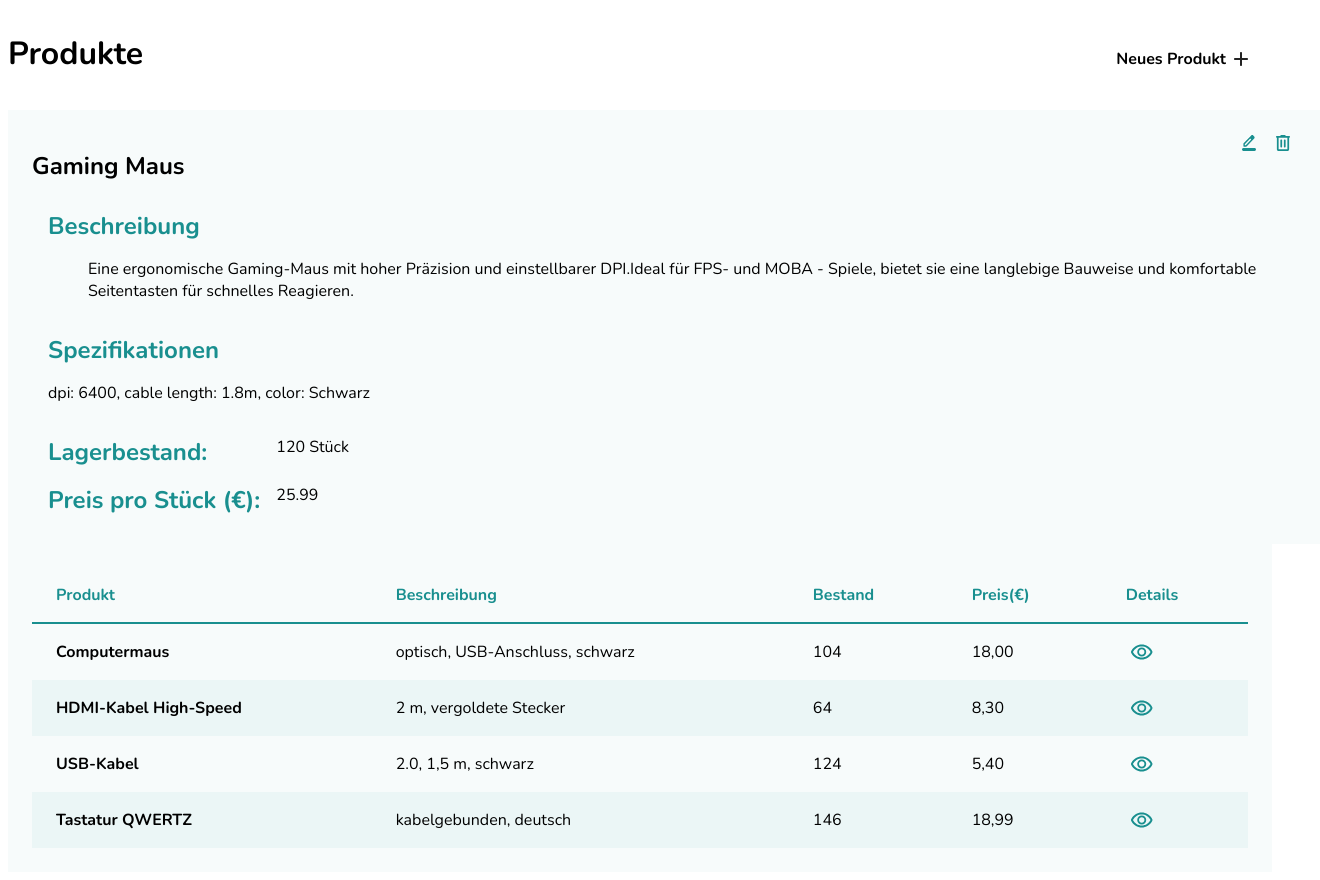
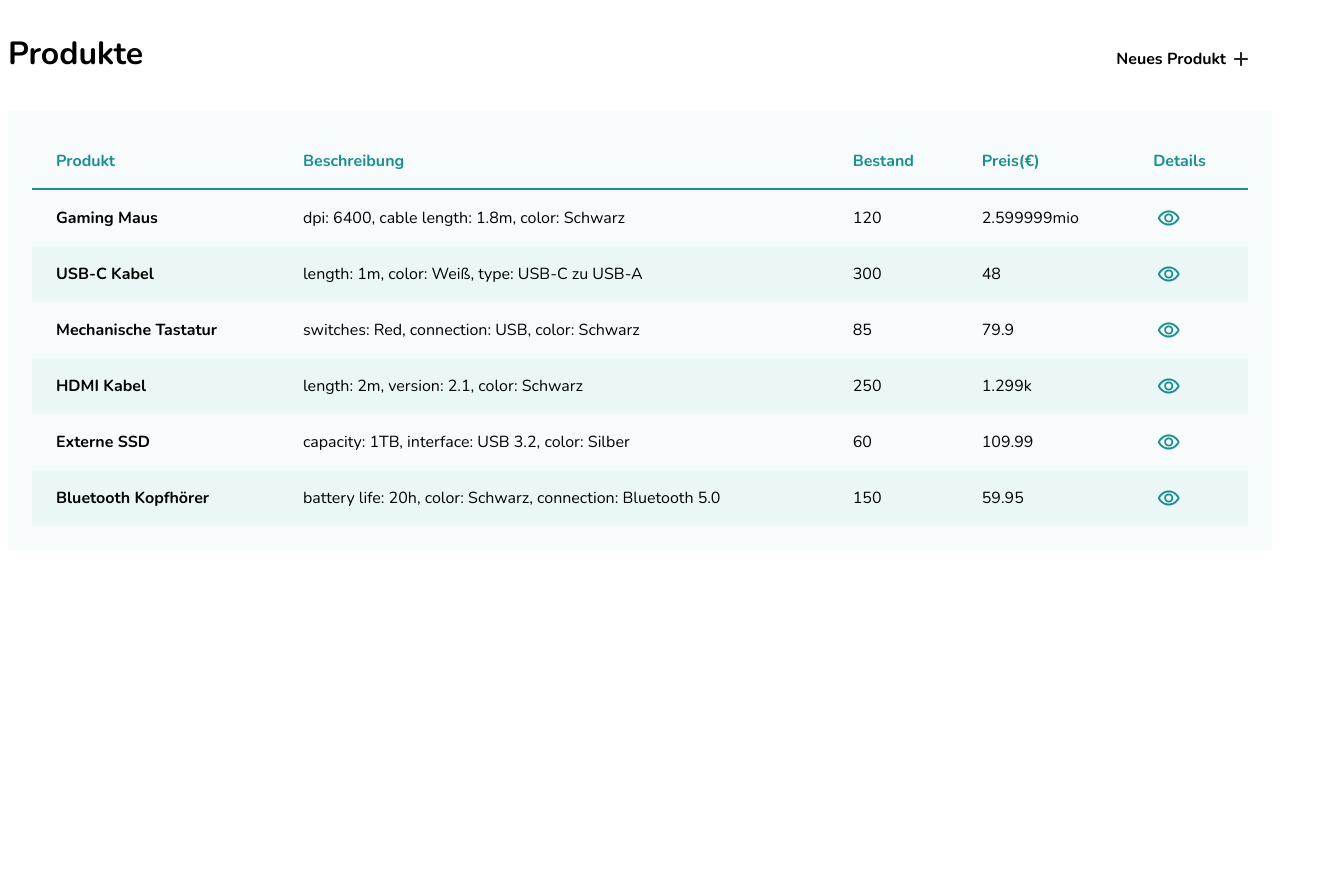
Before and after one commit to ChristianPohlschneider/product-list, an Angular app: page / in a window 1280 px wide. Shown: the whole page, 1320 px wide, since content can reach past the window. After the commit the page ends 800 px from the top, so only its background shows below. Built offline with nearby package versions, Linux system fonts and the light colour scheme.

Commit message:
addd product-list-interface and control flows

```diff
--- a/src/app/app.html
+++ b/src/app/app.html
@@ -1,5 +1,5 @@
 <app-header></app-header>
-<app-product-detail></app-product-detail>
+<!-- <app-product-detail></app-product-detail> -->
 <app-product-list></app-product-list>
 
 
--- a/src/app/layout/header/header.html
+++ b/src/app/layout/header/header.html
@@ -1,7 +1,26 @@
 <header class="main-header">
     <h1 class="main-header__title">Produkte</h1>
     <a class="btn" [class.btn--primary]="path==''" [class.btn--secondary]="path=='detail'">
+        @if(path == '') {
+        <svg xmlns="http://www.w3.org/2000/svg" width="12" height="12" viewBox="0 0 12 12" fill="none">
+            <path d="M2.54678 6.94109H10.9176C11.1298 6.94109 11.3077 6.86736 11.4513
+            6.71989C11.5948 6.57242 11.6666 6.38968 11.6666 6.17168C11.6666 5.95368 11.5948
+            5.77094 11.4513 5.62347C11.3077 5.476 11.1298 5.40226 10.9176
+            5.40226H2.54678L6.21719 1.63212C6.367 1.47824 6.43879 1.29871 6.43254 1.09353C6.4263
+            0.888349 6.34827 0.708819 6.19846 0.554936C6.04865 0.413876 5.87387 0.34014 5.67412
+            0.333728C5.47437 0.327316 5.29958 0.401052 5.14977 0.554936L0.205952
+            5.63309C0.131045 5.71003 0.0779867 5.79338 0.0467758 5.88315C0.0155649 5.97291
+            -4.1008e-05 6.06909 -4.1008e-05 6.17168C-4.1008e-05 6.27427 0.0155649 6.37044
+            0.0467758 6.46021C0.0779867 6.54997 0.131045 6.63333 0.205952 6.71027L5.14977
+            11.7884C5.2871 11.9295 5.45876 12 5.66475 12C5.87075 12 6.04865 11.9295 6.19846
+            11.7884C6.34827 11.6345 6.42318 11.4518 6.42318 11.2402C6.42318 11.0286 6.34827
+            10.8459 6.19846 10.692L2.54678 6.94109Z" fill="#1C1B1F" />
+        </svg>
+        }
+
         <span>{{btn_text}}</span>
+
+        @if(path != '') {
         <svg xmlns="http://www.w3.org/2000/svg" width="14" height="14" viewBox="0 0 14 14" fill="none">
             <path d="M6 8H1C0.716667 8 0.479167 7.90417 0.2875 7.7125C0.0958333 7.52083 0 7.28333
             0 7C0 6.71667 0.0958333 6.47917 0.2875 6.2875C0.479167 6.09583 0.716667 6 1 6H6V1C6
@@ -12,5 +31,6 @@
             7.7125 13.7125C7.52083 13.9042 7.28333 14 7 14C6.71667 14 6.47917 13.9042 6.2875
             13.7125C6.09583 13.5208 6 13.2833 6 13V8Z" fill="#232323" />
         </svg>
+        }
     </a>
 </header>
--- a/src/app/shared/components/product-list/product-list.html
+++ b/src/app/shared/components/product-list/product-list.html
@@ -10,34 +10,29 @@
             </tr>
         </thead>
         <tbody>
+
+            @for (item of list; track item.name; let index = $index) {
             <tr role="link">
-                <td>Computermaus</td>
-                <td>optisch, USB-Anschluss, schwarz</td>
-                <td><span class="badge ok">104</span></td>
-                <td class="price">18,00</td>
+                <td>{{item.name}}</td>
+                <td>{{item.specs}}</td>
+                <td><span class="badge ok">{{item.stock}}</span></td>
+                <td class="price">@switch (true) {
+                @case(item.price > 1000000){
+                    {{item.price/1000000}}mio
+                }
+                @case(item.price > 1000){
+                    {{item.price/1000}}k
+                }
+                @default {
+                    {{item.price}}
+                }
+                }</td>
                 <td><a class="btn--view" aria-label="Details anzeigen"></a></td>
             </tr>
-            <tr role="link">
-                <td>HDMI-Kabel High-Speed</td>
-                <td>2 m, vergoldete Stecker</td>
-                <td><span class="badge low">64</span></td>
-                <td class="price">8,30</td>
-                <td><a class="btn--view" aria-label="Details anzeigen"></a></td>
-            </tr>
-            <tr role="link">
-                <td>USB-Kabel</td>
-                <td>2.0, 1,5 m, schwarz</td>
-                <td><span class="badge ok">124</span></td>
-                <td class="price">5,40</td>
-                <td><a class="btn--view" aria-label="Details anzeigen"></a></td>
-            </tr>
-            <tr routerLink="/edit">
-                <td>Tastatur QWERTZ</td>
-                <td>kabelgebunden, deutsch</td>
-                <td><span class="badge ok">146</span></td>
-                <td class="price">18,99</td>
-                <td><a class="btn--view" aria-label="Details anzeigen"></a></td>
-            </tr>
+            } @empty {
+                <td>Sorry, nothing found in list</td>
+            }
+
         </tbody>
     </table>
 </section>
--- a/src/app/shared/components/product-list/product-list.ts
+++ b/src/app/shared/components/product-list/product-list.ts
@@ -7,13 +7,14 @@ import { Component } from '@angular/core';
   styleUrl: './product-list.scss',
 })
 export class ProductList {
-  list = [
+
+  list: Product[] = [
     {
       "name": "Gaming Maus",
       "description": "Eine ergonomische Gaming-Maus mit hoher Präzision und einstellbarer DPI.Ideal für FPS- und MOBA - Spiele, bietet sie eine langlebige Bauweise und komfortable Seitentasten für schnelles Reagieren.",
       "specs": "dpi: 6400, cable length: 1.8m, color: Schwarz",
       "stock": 120,
-      "price": 25.99
+      "price": 2599999
     },
     {
       "name": "USB-C Kabel",
@@ -34,7 +35,7 @@ export class ProductList {
       "description": "Ein zuverlässiges HDMI 2.1 Kabel, das gestochen scharfe Bilder in 4K und 8K Qualität liefert.Geeignet für Fernseher, Monitore, Konsolen und Projektoren. Unterstützt HDR und hohe Bildwiederholraten.",
       "specs": "length: 2m, version: 2.1, color: Schwarz",
       "stock": 250,
-      "price": 12.99
+      "price": 1299
     },
     {
       "name": "Externe SSD",
```
Also changed, not shown: src/app/shared/components/product-list/product-list-interface.ts (added, +7 -0 lines). Lines whose indentation alone changed are shown as unchanged.
